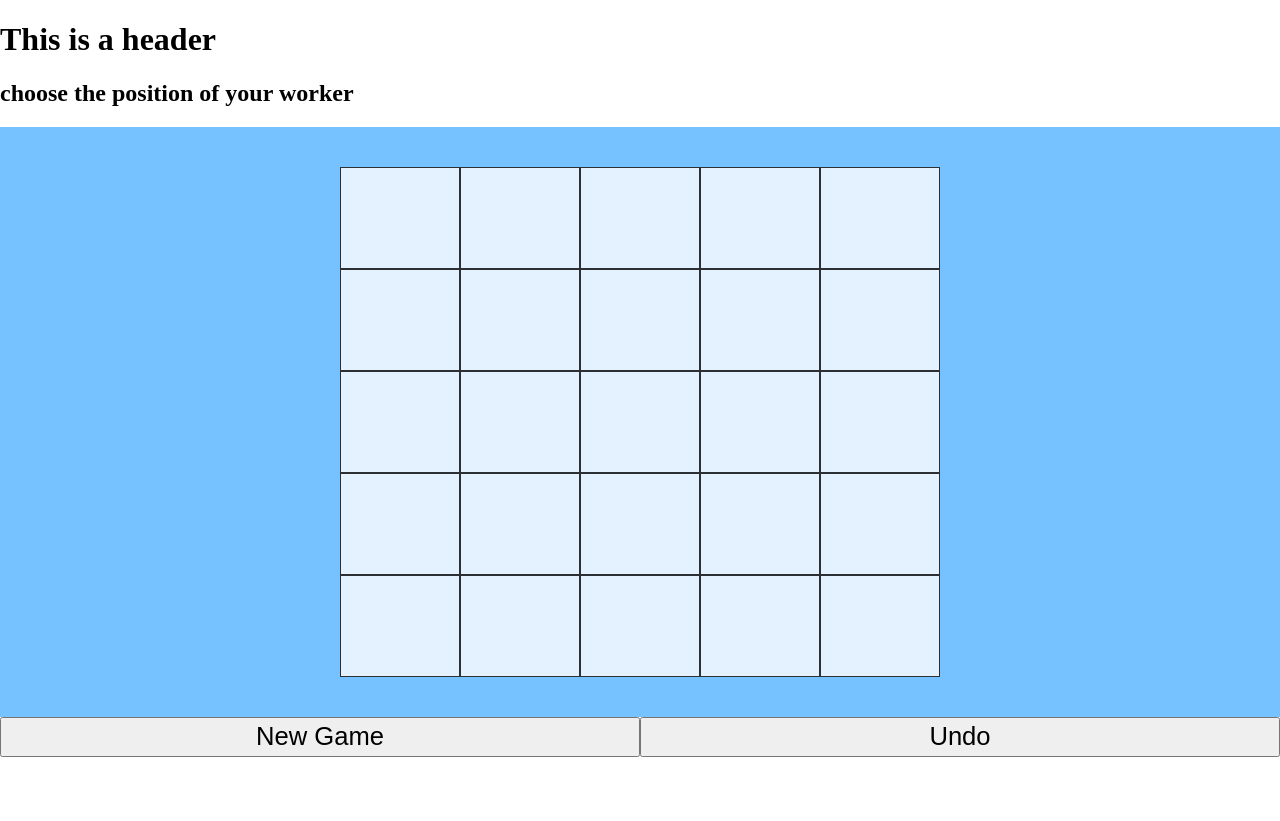
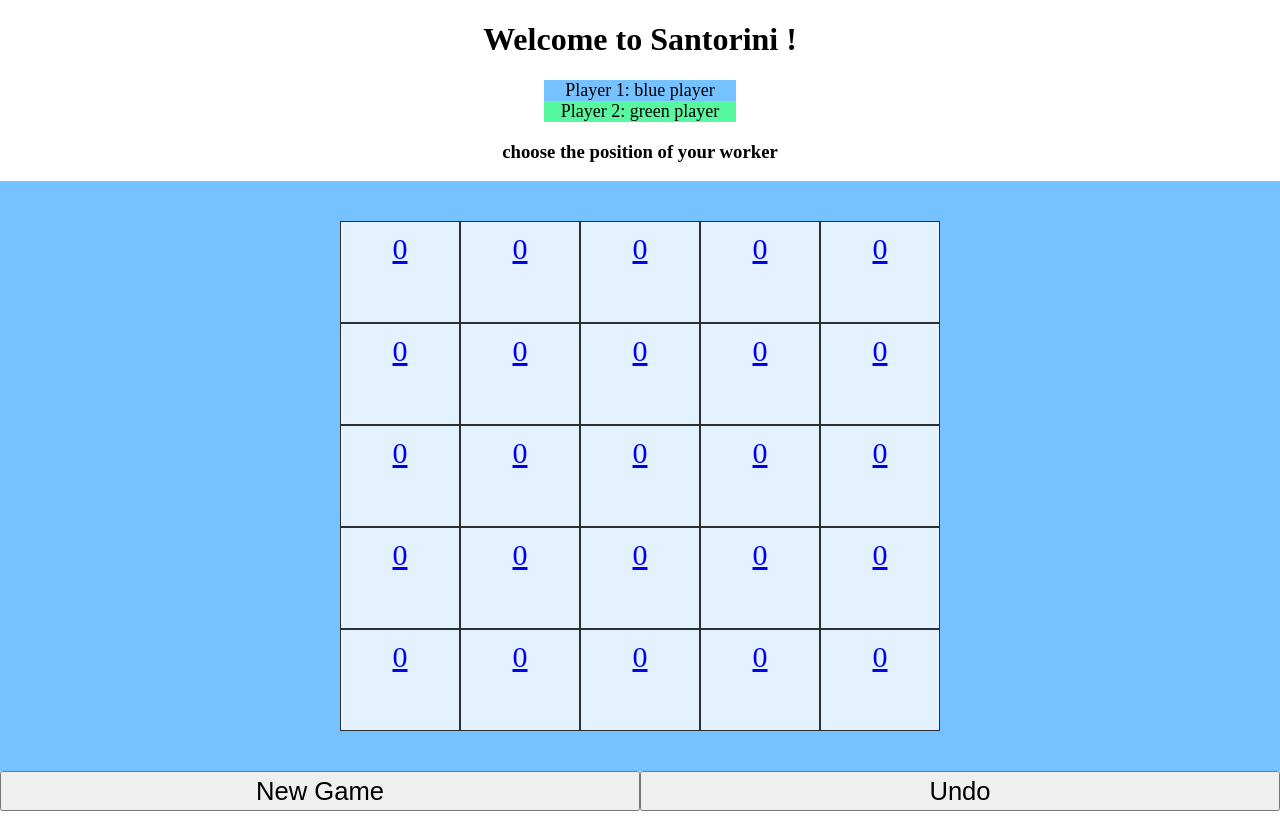
Before and after one commit to yutianw00/Santorini, a React (Create React App) app: page / in a window 1280 px wide. Built offline with nearby package versions, Linux system fonts and the light colour scheme.

Commit message:
add welcome message and player introduction

```diff
--- a/public/index.html
+++ b/public/index.html
@@ -16,16 +16,20 @@
 
     <div id="handlebars">
       <div id="header">
-        <h1>This is a header</h1>
-        <h2>{{instruction}}</h2>
+        <h1 style="text-align: center">Welcome to Santorini !</h1>
+          <div class="player1 grid"> Player 1: blue player</div>
+          <div class="player2 grid"> Player 2: green player</div>
+
+        <h3 style="text-align: center">{{instruction}}</h2>
         <h1 class="{{showError}}">Oops, something goes wrong. Please try again.</h1>
       </div>
+
       <div id="board" class="{{player}}">
         {{#each cells}}
-          {{#if pos}}
+          {{#if ../finish}}
+            <div class="cell chosen{{chosen}}">{{text}}</div>
+          {{else}}
             <a href={{../linkheader}}{{pos}}><div class="cell chosen{{chosen}}">{{text}}</div></a>
-          {{else}}
-            <div class="cell {{clazz}}">{{text}}</div>
           {{/if}}
         {{/each}}
       </div>
--- a/src/App.css
+++ b/src/App.css
@@ -45,6 +45,13 @@
   font-size: 2vw
 }
 
+.grid {
+  text-align: center;
+  margin: auto;
+  width: 15%;
+  font-size: large;
+}
+
 html,
 body {
   height: 100%;
--- a/src/App.tsx
+++ b/src/App.tsx
@@ -8,6 +8,7 @@
 var CHOOSEMOVE = 1;
 var MOVE = 2;
 var BUILD = 4;
+var FINISH = 5;
 
 interface Cell {
   levels: number;
@@ -24,7 +25,8 @@
   nextMove: number,
   linkheader: String,
   showError: boolean,
-  instruction: String
+  instruction: String,
+  finish: boolean,
 }
 
 interface Props {
@@ -35,35 +37,35 @@
     super(props);
     this.state = {
       cells: [
-        { levels: 0, player: 0, pos: "x=0&y=0", text: "", chosen: 0 },
-        { levels: 0, player: 0, pos: "x=0&y=1", text: "", chosen: 0 },
-        { levels: 0, player: 0, pos: "x=0&y=2", text: "", chosen: 0 },
-        { levels: 0, player: 0, pos: "x=0&y=3", text: "", chosen: 0 },
-        { levels: 0, player: 0, pos: "x=0&y=4", text: "", chosen: 0 },
+        { levels: 0, player: 0, pos: "x=0&y=0", text: "0", chosen: 0 },
+        { levels: 0, player: 0, pos: "x=0&y=1", text: "0", chosen: 0 },
+        { levels: 0, player: 0, pos: "x=0&y=2", text: "0", chosen: 0 },
+        { levels: 0, player: 0, pos: "x=0&y=3", text: "0", chosen: 0 },
+        { levels: 0, player: 0, pos: "x=0&y=4", text: "0", chosen: 0 },
 
-        { levels: 0, player: 0, pos: "x=1&y=0", text: "", chosen: 0 },
-        { levels: 0, player: 0, pos: "x=1&y=1", text: "", chosen: 0 },
-        { levels: 0, player: 0, pos: "x=1&y=2", text: "", chosen: 0 },
-        { levels: 0, player: 0, pos: "x=1&y=3", text: "", chosen: 0 },
-        { levels: 0, player: 0, pos: "x=1&y=4", text: "", chosen: 0 },
+        { levels: 0, player: 0, pos: "x=1&y=0", text: "0", chosen: 0 },
+        { levels: 0, player: 0, pos: "x=1&y=1", text: "0", chosen: 0 },
+        { levels: 0, player: 0, pos: "x=1&y=2", text: "0", chosen: 0 },
+        { levels: 0, player: 0, pos: "x=1&y=3", text: "0", chosen: 0 },
+        { levels: 0, player: 0, pos: "x=1&y=4", text: "0", chosen: 0 },
 
-        { levels: 0, player: 0, pos: "x=2&y=0", text: "", chosen: 0 },
-        { levels: 0, player: 0, pos: "x=2&y=1", text: "", chosen: 0 },
-        { levels: 0, player: 0, pos: "x=2&y=2", text: "", chosen: 0 },
-        { levels: 0, player: 0, pos: "x=2&y=3", text: "", chosen: 0 },
-        { levels: 0, player: 0, pos: "x=2&y=4", text: "", chosen: 0 },
+        { levels: 0, player: 0, pos: "x=2&y=0", text: "0", chosen: 0 },
+        { levels: 0, player: 0, pos: "x=2&y=1", text: "0", chosen: 0 },
+        { levels: 0, player: 0, pos: "x=2&y=2", text: "0", chosen: 0 },
+        { levels: 0, player: 0, pos: "x=2&y=3", text: "0", chosen: 0 },
+        { levels: 0, player: 0, pos: "x=2&y=4", text: "0", chosen: 0 },
 
-        { levels: 0, player: 0, pos: "x=3&y=0", text: "", chosen: 0 },
-        { levels: 0, player: 0, pos: "x=3&y=1", text: "", chosen: 0 },
-        { levels: 0, player: 0, pos: "x=3&y=2", text: "", chosen: 0 },
-        { levels: 0, player: 0, pos: "x=3&y=3", text: "", chosen: 0 },
-        { levels: 0, player: 0, pos: "x=3&y=4", text: "", chosen: 0 },
+        { levels: 0, player: 0, pos: "x=3&y=0", text: "0", chosen: 0 },
+        { levels: 0, player: 0, pos: "x=3&y=1", text: "0", chosen: 0 },
+        { levels: 0, player: 0, pos: "x=3&y=2", text: "0", chosen: 0 },
+        { levels: 0, player: 0, pos: "x=3&y=3", text: "0", chosen: 0 },
+        { levels: 0, player: 0, pos: "x=3&y=4", text: "0", chosen: 0 },
 
-        { levels: 0, player: 0, pos: "x=4&y=0", text: "", chosen: 0 },
-        { levels: 0, player: 0, pos: "x=4&y=1", text: "", chosen: 0 },
-        { levels: 0, player: 0, pos: "x=4&y=2", text: "", chosen: 0 },
-        { levels: 0, player: 0, pos: "x=4&y=3", text: "", chosen: 0 },
-        { levels: 0, player: 0, pos: "x=4&y=4", text: "", chosen: 0 },
+        { levels: 0, player: 0, pos: "x=4&y=0", text: "0", chosen: 0 },
+        { levels: 0, player: 0, pos: "x=4&y=1", text: "0", chosen: 0 },
+        { levels: 0, player: 0, pos: "x=4&y=2", text: "0", chosen: 0 },
+        { levels: 0, player: 0, pos: "x=4&y=3", text: "0", chosen: 0 },
+        { levels: 0, player: 0, pos: "x=4&y=4", text: "0", chosen: 0 },
       ],
       showError: false,
       nextPlayer: 1,
@@ -71,6 +73,8 @@
       template: this.loadTemplate(),
       linkheader: "setup?",
       instruction: "choose the position of your worker",
+      finish: false,
+
     };
   }
 
@@ -162,7 +166,7 @@
   async setAllStates(json: any) {
     console.log(json);
 
-    if (json["status"] !== "0") {
+    if (json["status"] !== 0) {
       this.setState({showError: true});
     } else {
       this.setState({showError: false});
@@ -175,6 +179,7 @@
     this.setState({ cells: newCells });
     this.setState({ nextPlayer: playerId});
     this.setState({ nextMove: nextAction});
+    this.setState({ finish: false});
 
     if (nextAction === SETUP) {
       this.setState({ linkheader: "setup?"});
@@ -188,6 +193,10 @@
     } else if (nextAction === BUILD) {
       this.setState({ linkheader: "build?"});
       this.setState({ instruction: "select the target position of your build"});
+    } else if (nextAction === FINISH) {
+      this.setState({ linkheader: ""});
+      this.setState({ instruction: "YOU WON!"});
+      this.setState({ finish: true});
     } else {
       console.log("err: nextAction not specified or unexpected value!")
     }
@@ -281,7 +290,9 @@
               linkheader: this.state.linkheader,
               showError: this.state.showError ? "error" : "noerror",
               instruction: this.state.instruction,
-              player: this.state.nextPlayer === 1 ? "player1" : "player2"
+              player: this.state.nextPlayer === 1 ? "player1" : "player2",
+              finish: this.state.finish,
+
             }),
           }}
         />
```
